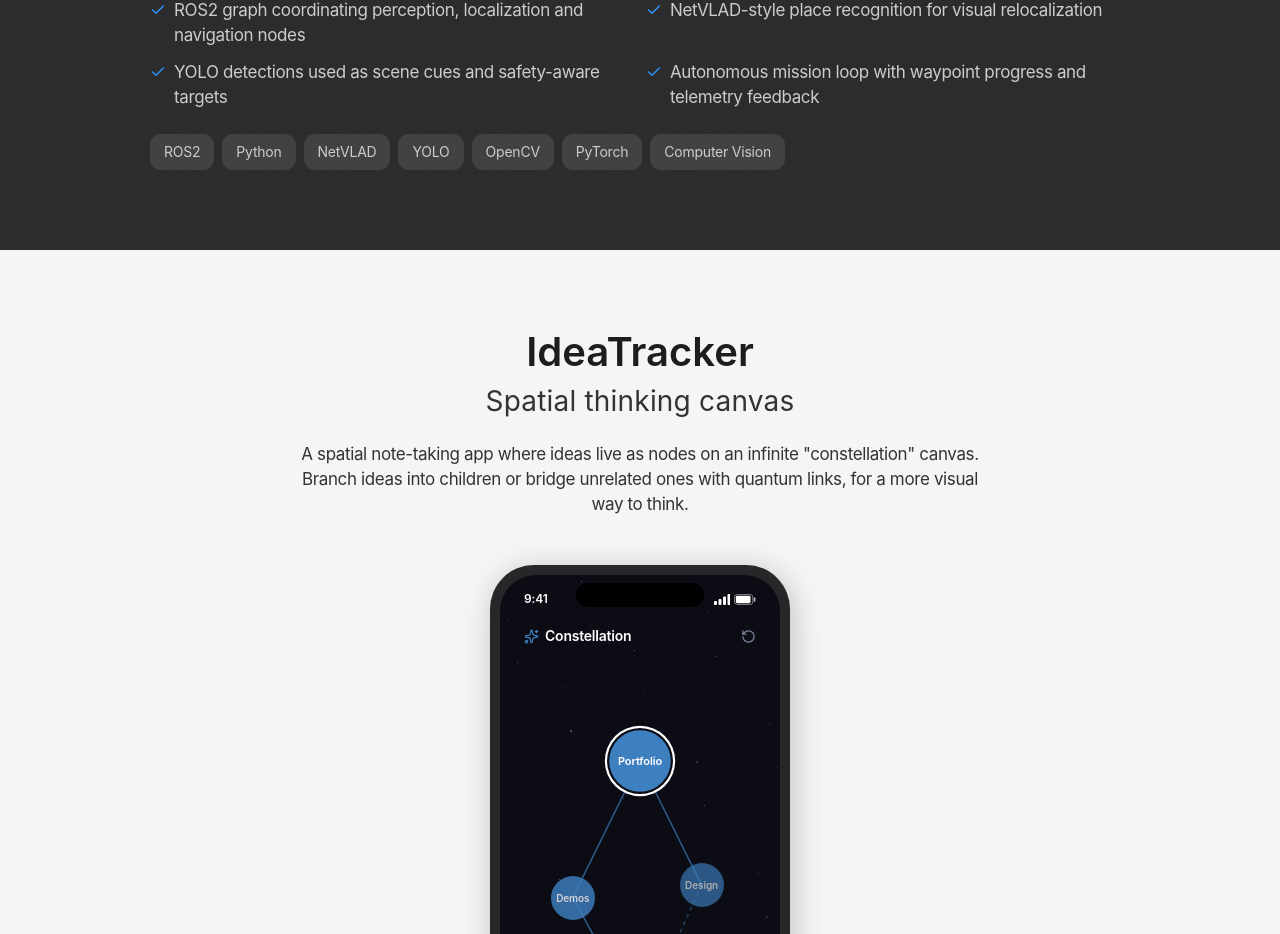
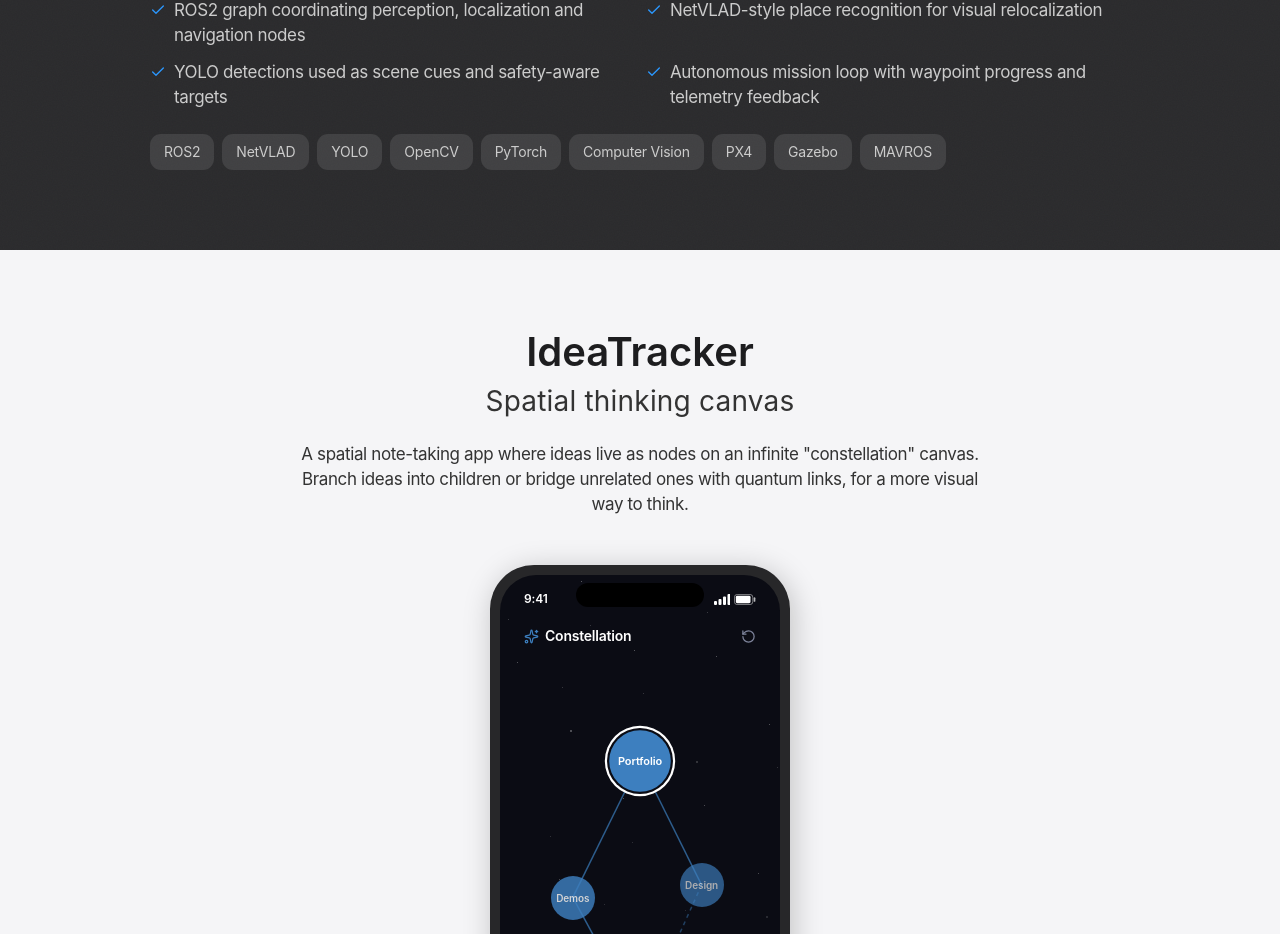
Before and after one commit to jcandel01/portfolio, a React (Vite) app: page / in a window 1280 px wide. Shown: the part 4979-5913 px from the top of the page. Built offline with nearby package versions, Linux system fonts and the light colour scheme.

Commit message:
añadido px4 y gazebo

```diff
--- a/src/data/projects.ts
+++ b/src/data/projects.ts
@@ -49,7 +49,7 @@ export const projects: Project[] = [
     subtitle: 'Autonomous navigation with place recognition',
     description:
       'A robotics project where a drone uses ROS2 nodes to navigate autonomously by combining visual place recognition models such as NetVLAD with YOLO-based object detection. The pipeline fuses camera perception, localization cues and mission logic so the drone can recognize where it is, react to visual targets and keep moving through a planned route without manual guidance.',
-    tech: ['ROS2', 'Python', 'NetVLAD', 'YOLO', 'OpenCV', 'PyTorch', 'Computer Vision'],
+    tech: ['ROS2', 'NetVLAD', 'YOLO', 'OpenCV', 'PyTorch', 'Computer Vision', 'PX4', 'Gazebo', 'MAVROS'],
     features: [
       'ROS2 graph coordinating perception, localization and navigation nodes',
       'NetVLAD-style place recognition for visual relocalization',
```
